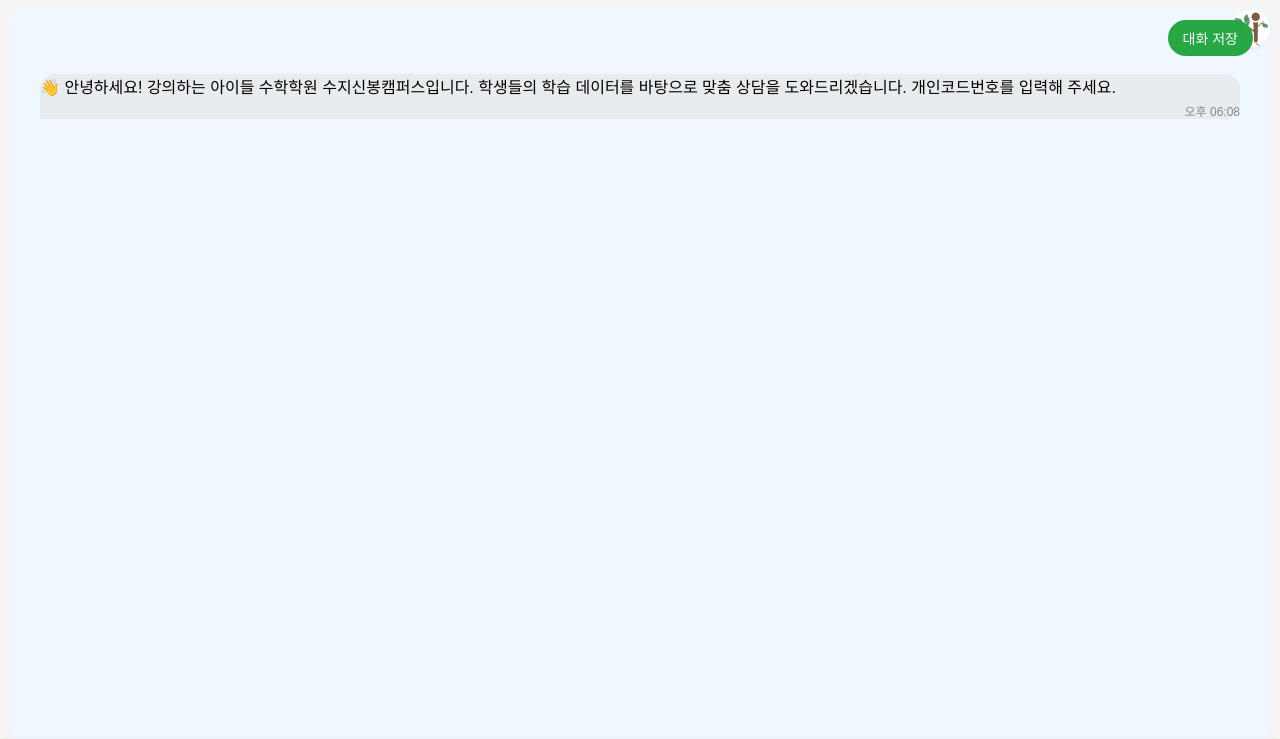
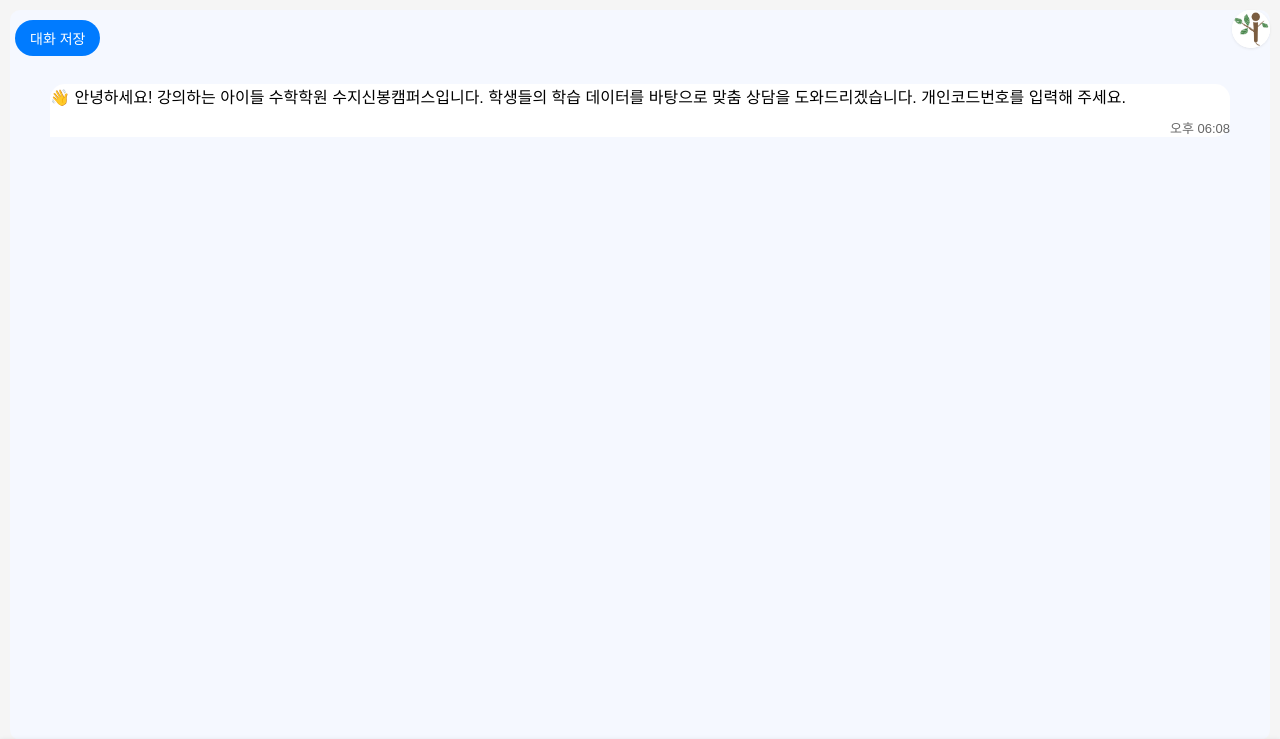
Before and after one commit to SINBONGMATH/learning-chatbotcd, a Flask app: template templates/chat.html in a window 1280 px wide. Shown: the top 739 px of the page. Run offline with Flask 3, Linux system fonts and the light colour scheme; the template is opened without the code that fills it, so the values that code supplies are empty.

Commit message:
Update chat.html

```diff
--- a/templates/chat.html
+++ b/templates/chat.html
@@ -38,7 +38,7 @@
             height: calc(100vh - 90px);
             display: flex;
             flex-direction: column;
-            background-color: #F0F7FF;  /* 더 연한 파스텔 파랑색으로 수정 */
+            background-color: #F5F8FF;
             border-radius: 10px;
             position: relative;
         }
@@ -46,7 +46,7 @@
         .chat-messages {
             flex-grow: 1;
             overflow-y: auto;
-            padding: 50px 15px 15px 15px;
+            padding: 60px 25px 25px 25px;
             margin-bottom: 70px;
         }
 
@@ -58,17 +58,20 @@
 
         .user-message {
             background-color: #FFE94A;
-            margin-left: auto;
-            padding: 15px 20px;
-            border-radius: 15px;
-            font-size: 16px;
+            margin: 15px 0 15px auto;
+            padding: 30px 35px;  /* 여백 더 크게 */
+            border-radius: 18px;
+            font-size: 17px;
+            line-height: 1.8;
+            letter-spacing: 0.5px;
             max-width: 85%;
             display: inline-block;
-            width: 300px;
+            width: auto;
+            min-width: 600px;
         }
 
         .bot-message {
-            background-color: #e9ecef;
+            background-color: #FFFFFF;
             color: black;
             margin-right: auto;
             border-radius: 15px 15px 15px 0;
@@ -162,29 +165,32 @@
         }
 
         .bot-message-with-logo {
-            background-color: #FFFFFF;
-            padding: 15px 20px;
-            margin: 4px 0;
-            line-height: 1.5;
+            background: #FFFFFF !important;  /* 순수 흰색 강제 적용 */
+            padding: 30px 35px !important;  /* 여백 더 크게 */
+            margin: 15px 0;
+            line-height: 1.8;
             display: inline-block;
             max-width: 85%;
-            font-size: 16px;
-            border-radius: 15px;
+            font-size: 17px;
+            letter-spacing: 0.5px;
+            border-radius: 18px;
             box-shadow: 0 1px 2px rgba(0,0,0,0.05);
             vertical-align: top;
-            width: 300px;
+            width: auto;
+            min-width: 600px;
         }
 
         .logo-message {
-            margin: 0;  /* 마진 제거 */
-            padding: 0;  /* 패딩 제거 */
-            line-height: normal;  /* 기본 줄간격으로 설정 */
+            margin: 0;
+            padding: 0;
+            width: 100%;
+            background: none !important;  /* 배경 완전 제거 */
         }
 
         .message-time {
-            font-size: 12px;
-            color: #888;
-            margin-top: 4px;
+            font-size: 13px;
+            color: #666;
+            margin-top: 10px;
             text-align: right;
         }
 
@@ -299,9 +305,10 @@
         .save-chat-btn {
             position: fixed;
             top: 20px;
-            right: 15px;  /* 오른쪽으로 이동 */
+            left: 15px !important;  /* 완전 왼쪽으로 강제 이동 */
+            right: auto !important;  /* 오른쪽 위치 제거 */
             padding: 8px 15px;
-            background-color: #28a745;
+            background-color: #007bff;
             color: white;
             border: none;
             border-radius: 20px;
@@ -311,7 +318,7 @@
         }
 
         .save-chat-btn:hover {
-            background-color: #218838;
+            background-color: #0056b3;  /* 호버 효과 */
         }
     </style>
 </head>
```
